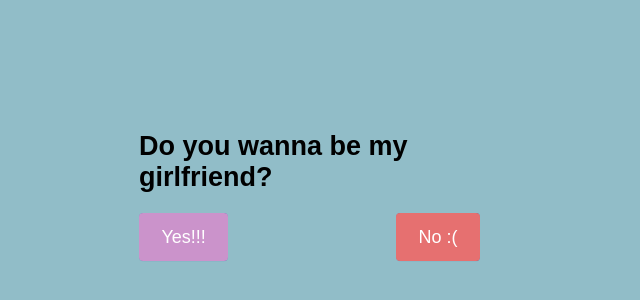
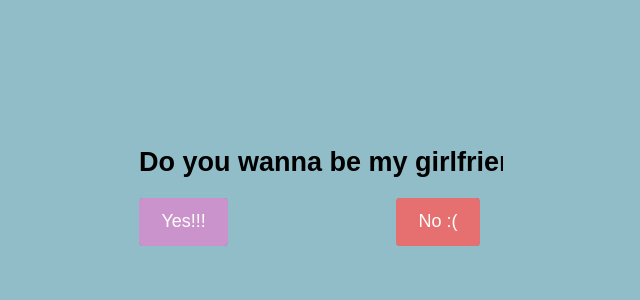
Before and after one commit to sharanch/girlfriend-, a plain HTML site: page index.html in a window 1280 px wide. Shown: the part 186-486 px from the top of the page, without its empty margins (319-959 px from the left). Drawn offline with Linux system fonts and the light colour scheme.

Commit message:
index.html

```diff
--- a/index.html
+++ b/index.html
@@ -63,6 +63,15 @@
             perspective: 400px;
             width: calc(50% - 75px); /* Adjust width to leave space between buttons */
         }
+
+        hgroup {
+            width: 100%;
+            margin: 0 0 2rem 0;
+            white-space: nowrap; /* Prevent text from wrapping */
+            overflow: hidden; /* Hide any overflow */
+            text-overflow: ellipsis; /* Show ellipsis for overflow */
+        }
+
 
         .spacer {
             width: 150px; /* Adjust the space between buttons */
```
